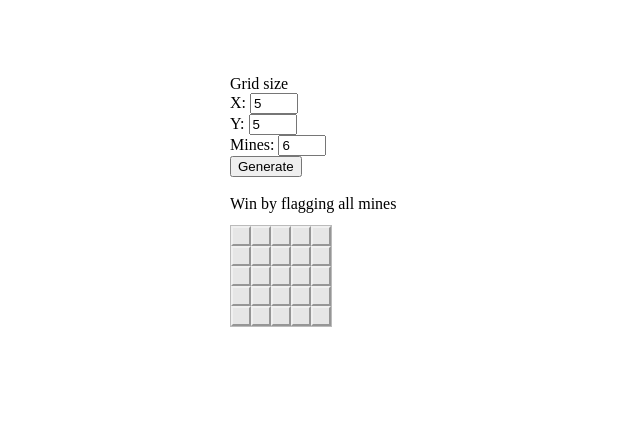
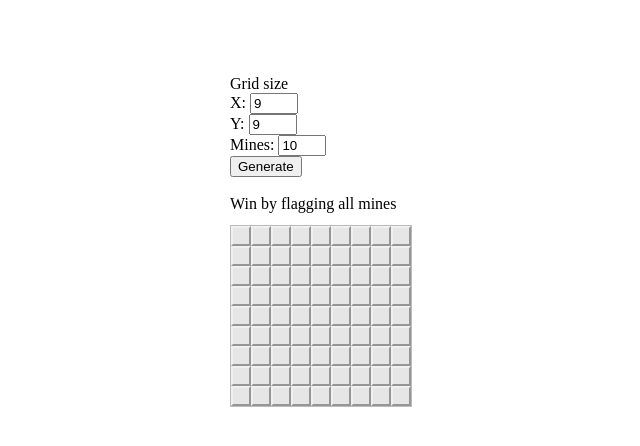
Before and after one commit to matekd/MineSweeper, a plain HTML site: page index.html in a window 1280 px wide. Both pictures are taken after a click on the button "Generate". Shown: the whole page, without its empty margins (90-730 px from the left). Drawn offline with Linux system fonts and the light colour scheme.

Commit message:
Add resets for win conditions

```diff
--- a/index.html
+++ b/index.html
@@ -10,9 +10,9 @@
 <body>
 	<div>
 		<label>Grid size</label> <br>
-		<label>X: </label> <input type="number" id="X" value="5"> <br>
-		<label>Y: </label> <input type="number" id="Y" value="5"> <br>
-		<label>Mines: </label> <input type="number" id="Mines" value="6"> <br>
+		<label>X: </label> <input type="number" id="X" value="9"> <br>
+		<label>Y: </label> <input type="number" id="Y" value="9"> <br>
+		<label>Mines: </label> <input type="number" id="Mines" value="10"> <br>
 		<button onclick="generate()">Generate</button>
 	</div>
 
--- a/script.js
+++ b/script.js
@@ -89,14 +89,16 @@ function generate() {
    let x = Number(document.getElementById("X").value)
    let y = Number(document.getElementById("Y").value)
 
+   totalFlags = 0, totalMines = 0, flaggedMines = 0 // Reset
+
    if (x * y > maxGridsize) {
-      console.log("The grid cannot contain more than " + maxGridsize + " tiles!")
+      alert("The grid cannot contain more than " + maxGridsize + " tiles!")
       grid = [] // Reset grid
       return
    }
 
    if (!x || !y || !mines || mines <= 0 || x <= 0 || y <= 0) {
-      console.log("All numbers must be filled in and be above 0")
+      alert("All numbers must be filled in and be above 0")
       return
    }
 
@@ -111,6 +113,7 @@ function generate() {
    // Add the amount of adjecent mines for each tile, if more than 0 then it is no longer empty
    countAdjMines()
 
+   // Output
    for (let i = 0; i < y; i++) {
       document.getElementById("grid").innerHTML += `<div class="row"></div>`
       for (let j = 0; j < x; j++) {
@@ -124,7 +127,6 @@ function generate() {
             </div>`
       }
    }
-
    console.clear()
    printGrid()
 }
@@ -219,7 +221,7 @@ function onReveal(x, y) {
       console.log("All numbers must be filled in and be positive")
       return
    }
-   console.clear()
+
    revealTile(x, y)
 
    // Output
@@ -227,10 +229,13 @@ function onReveal(x, y) {
       let row = document.getElementsByClassName("row")[i]
       for (let j = 0; j < grid[0].length; j++) {
 
-         row.children[j].innerHTML = grid[i][j].toString()
-         if (grid[i][j].isRevealed) row.children[j].className = "tile revealed"
+         if (grid[i][j].isRevealed) {
+            row.children[j].className = "tile revealed"
+            row.children[j].innerHTML = grid[i][j].toString()
+         }
       }
    }
+   console.clear()
    printGrid()
 }
 
@@ -240,12 +245,13 @@ function onFlag(x, y) {
       console.log("All numbers must be filled in and be positive")
       return
    }
-   console.clear()
+
    flag(x, y)
 
    // Output
    let row = document.getElementsByClassName('row')[y]
    row.children[x].innerHTML = grid[y][x].toString()
+   console.clear()
    printGrid()
 }
 
```
